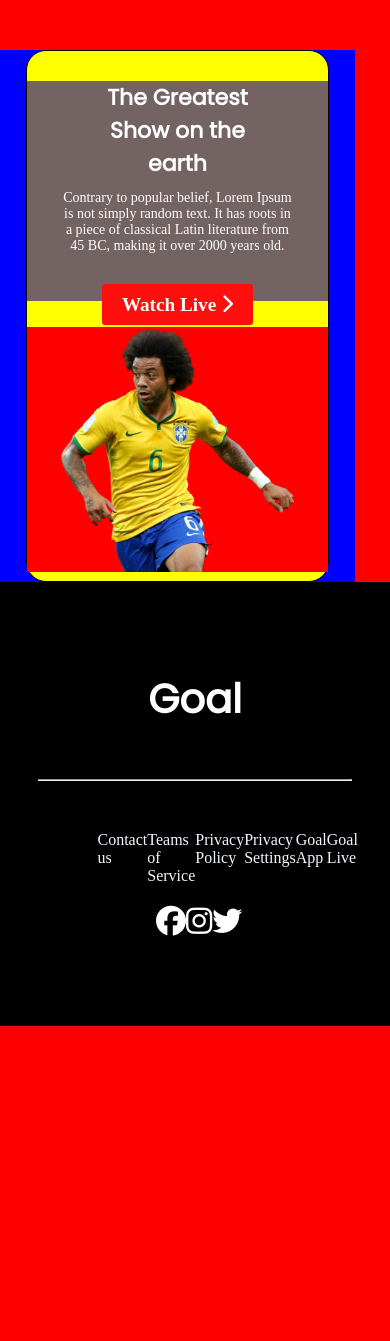
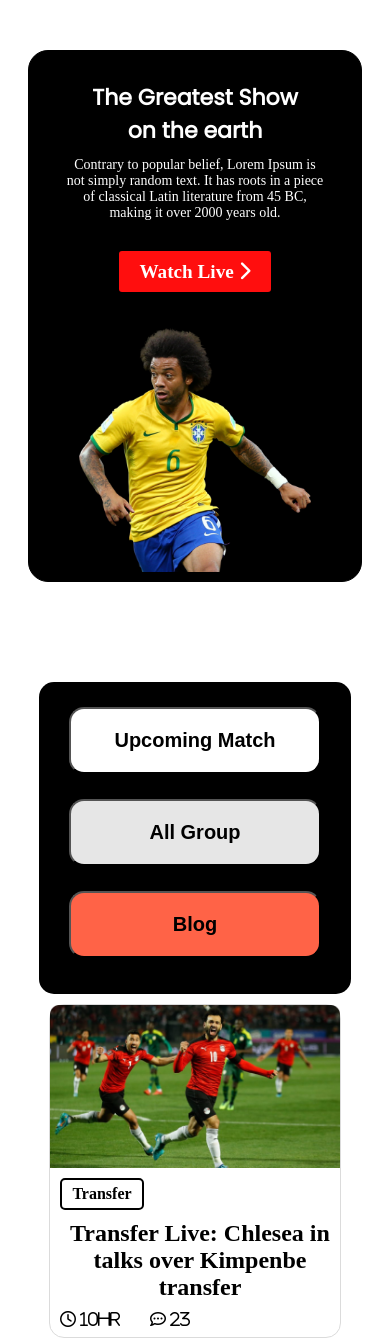
Before and after one commit to codex-zubair/premier-leauge, a plain HTML site: page blog.html in a window 390 px wide. Shown: the top 1341 px of the page. Before the commit the page ends 1026 px from the top, so only its background shows below. Drawn offline with Linux system fonts and the light colour scheme; a web font is replaced by a local one.

Commit message:
mobile section almsot ready

```diff
--- a/style.css
+++ b/style.css
@@ -324,6 +324,9 @@ footer hr
 
     width: 80%;
     margin-top: 50px;
+    height: 1px;
+    border: none;
+    background-color: rgba(72, 77, 77, 0.764);
 
 
 }
@@ -379,7 +382,13 @@ Screen wise Responsive
     body {
 
         display: flex;
-        background-color: red;
+        justify-content: center;
+        margin-left: 0px;
+        margin-right: 0px;
+        width: 100%;
+        text-align: center;
+        justify-content: center;
+
 
 
 
@@ -390,14 +399,12 @@ Screen wise Responsive
 
     header
     {
-        background-color: blue;
         position: relative;
 
 
 
-        margin-top: 50px;
+    margin-top: 50px;
     display: flex;
-    margin-right: 9%;
     width: auto;
     height: auto;
 
@@ -409,13 +416,7 @@ Screen wise Responsive
 
 
 
-
-
-
-
-
-
-    .header-section
+.header-section
 {
 
 display: flex;
@@ -423,7 +424,7 @@ flex-direction: column;
 height: 530px;
 width: 100%;
 width: 85%;
-background-color: yellow;
+
 position: relative;
 
 
@@ -446,7 +447,6 @@ position: relative;
     text-align: center;
     width: 100%;
     height: 100px;
-    background-color: rgb(115, 99, 99);
     padding-bottom: 120px;
 
 }
@@ -487,7 +487,6 @@ position: relative;
     margin-right: 0px;
     display: flex;
     justify-content: center;
-    background-color: red;
     position: relative;
     bottom: 85px;
 }
@@ -499,21 +498,98 @@ position: relative;
     width: 233;
 }
 
+
+
+
+
+/* Article Section */
+main
+{
+    display: flex;
+    align-items: center;
+    flex-direction: column;
+    width: 100%;
 }
 
 
-main
+
+.articles-parent-section
 {
-   display: none;
+
+    display: grid;
+    grid-template-columns: repeat(1, 1fr)
+}
+
+/*
+Article Section End
+*/
+
+
+
+
+
+
+/* Footer Nav Menu */
+
+
+footer h1
+{
+    margin-top: 20px;
+    font-size: 22px;
+}
+
+
+
+footer hr
+{
+    margin-top: 30px;
+}
+
+
+
+footer nav{
+
+    width: 50%;
+    height: 100%;
+    margin-top: 30px;
+    display: flex;
+    justify-content:space-between;
+    flex-direction: column;
+
+
 }
 
 
 
 
 
-/*
-Article Section
- */
+
+
+
+
+
+
+
+
+
+
+}
+
+
+
+
+
+
+
+
+
+
+
+
+
+
+
+
 
 
 
```
